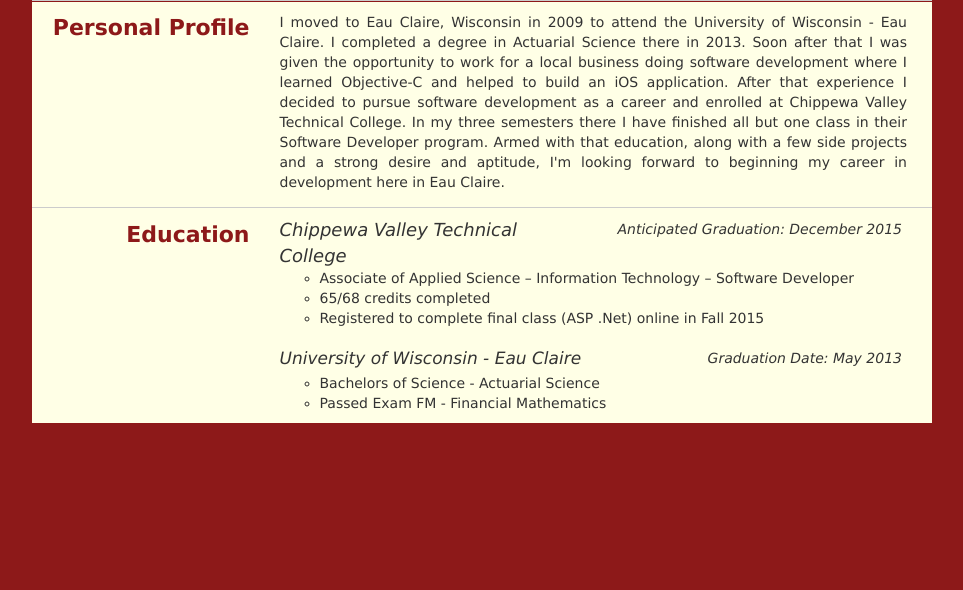
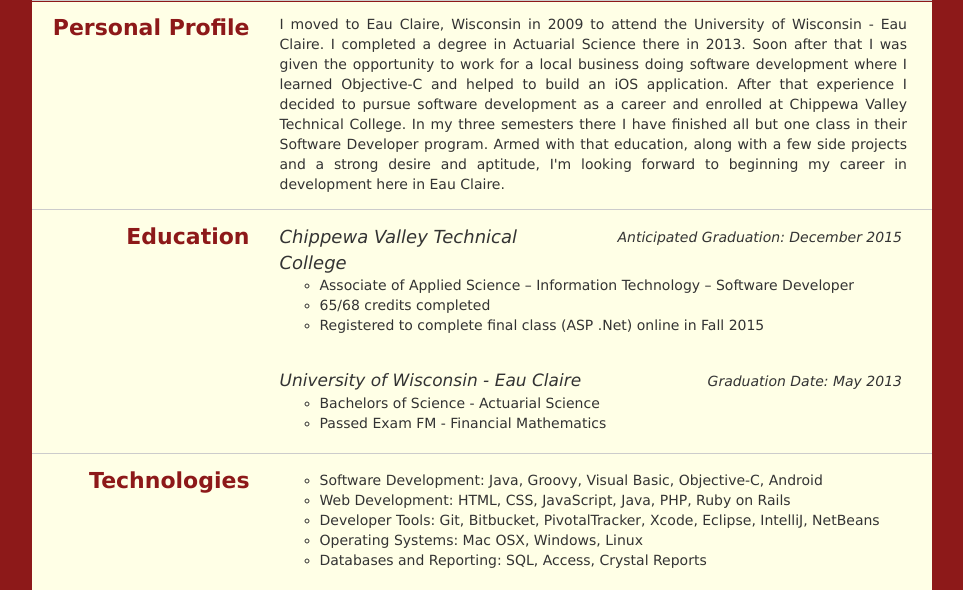
Before and after one commit to disciple520/jerimiahwoods.com, a PHP site: page / in a window 1280 px wide. Shown: the part 210-800 px from the top of the page, without its empty margins (158-1121 px from the left). Run offline with PHP 8.4, Linux system fonts and the light colour scheme; some libraries are stand-ins or nearby versions.

Commit message:
Add Technologies Section

```diff
--- a/css/main.css
+++ b/css/main.css
@@ -114,9 +114,7 @@ body {
 }
 
 .details {
-  padding-left: 15px;
-  padding-right: 15px;
-  padding-top: 10px;
+  padding: 10px 15px;
   font-size: 14px;
 }
 
@@ -221,25 +219,33 @@ hr {
   }
 
   #personal-profile {
-    padding-top: 10px;
+    padding-top: 12px;
     padding-bottom: 5px;
     padding-right: 40px;
   }
 
   .subheading {
-    padding-top: 8px;
+    padding-top: 13px;
     text-align: left;
   }
 
   .sub-subheading {
-    padding-top: 10px;
+    padding-top: 16px;
     padding-right: 30px;
     text-align: right;
     font-size: 14px;
   }
 
+  #technologies > .details {
+    padding-top: 15px;
+  }
+
   #uwec {
     font-size: 17px;
+  }
+
+  #uwec-details {
+    padding-bottom: 10px;
   }
 
 }
--- a/index.html
+++ b/index.html
@@ -72,13 +72,30 @@
                     Graduation Date: May 2013
                   </div>
                 </div> <!-- end of row div -->
-                <div class="details">
+                <div class="details" id="uwec-details">
                   <ul>
                     <li>Bachelors of Science - Actuarial Science</li>
                     <li>Passed Exam FM - Financial Mathematics</li>
                   </ul>
                 </div> <!-- end of details div -->
               </div> <!-- end of education div -->
+            </div> <!-- end of row div -->
+            <hr>
+            <div class="row">
+              <div class="col-md-3 heading">
+                Technologies
+              </div> <!-- end of heading div -->
+              <div class="col-md-9" id="technologies">
+                <div class="details">
+                  <ul>
+                    <li>Software Development: Java, Groovy, Visual Basic, Objective-C, Android</li>
+                    <li>Web Development: HTML, CSS, JavaScript, Java, PHP, Ruby on Rails</li>
+                    <li>Developer Tools: Git, Bitbucket, PivotalTracker, Xcode, Eclipse, IntelliJ, NetBeans</li>
+                    <li>Operating Systems: Mac OSX, Windows, Linux</li>
+                    <li>Databases and Reporting: SQL, Access, Crystal Reports</li>
+                  </ul>
+                </div> <!-- end of details div -->
+              </div> <!-- end of technologies div -->
             </div> <!-- end of row div -->
           </div> <!-- end of resume div -->
         </div> <!-- end of content div -->
```
